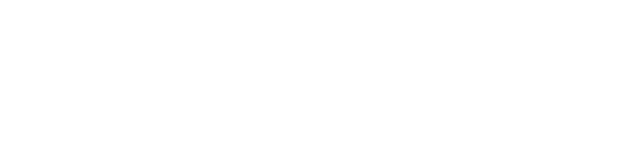
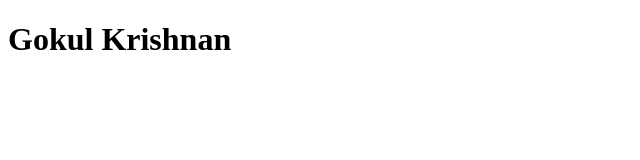
Before and after one commit to gokul-krishnan-gs/qr-code-component-main, a plain HTML site: page index.html in a window 1280 px wide. Shown: the whole page, without its empty margins (0-640 px from the left). Drawn offline with Linux system fonts and the light colour scheme.

Commit message:
testing changes

```diff
--- a/index.html
+++ b/index.html
@@ -15,5 +15,7 @@
 </head>
 <body>
 
+  <h1>Gokul Krishnan</h1>
+
 </body>
 </html>
```
